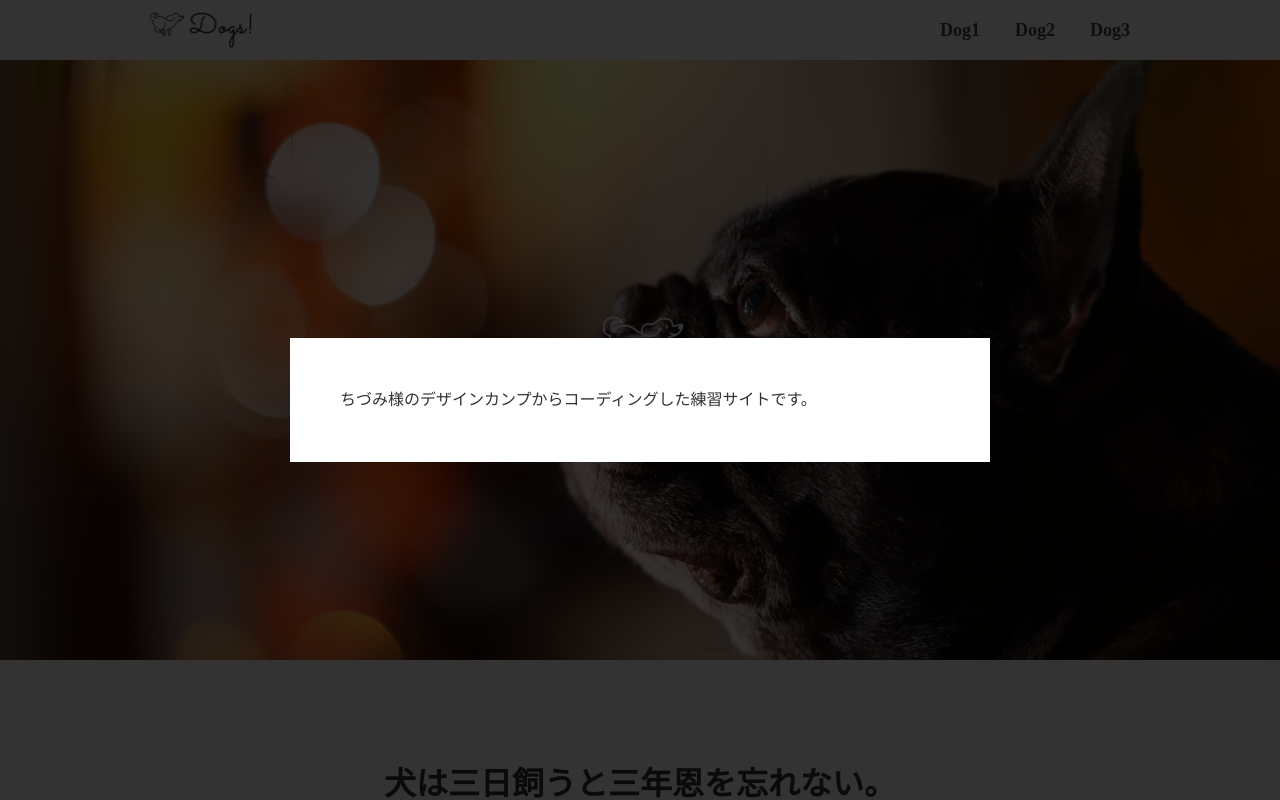
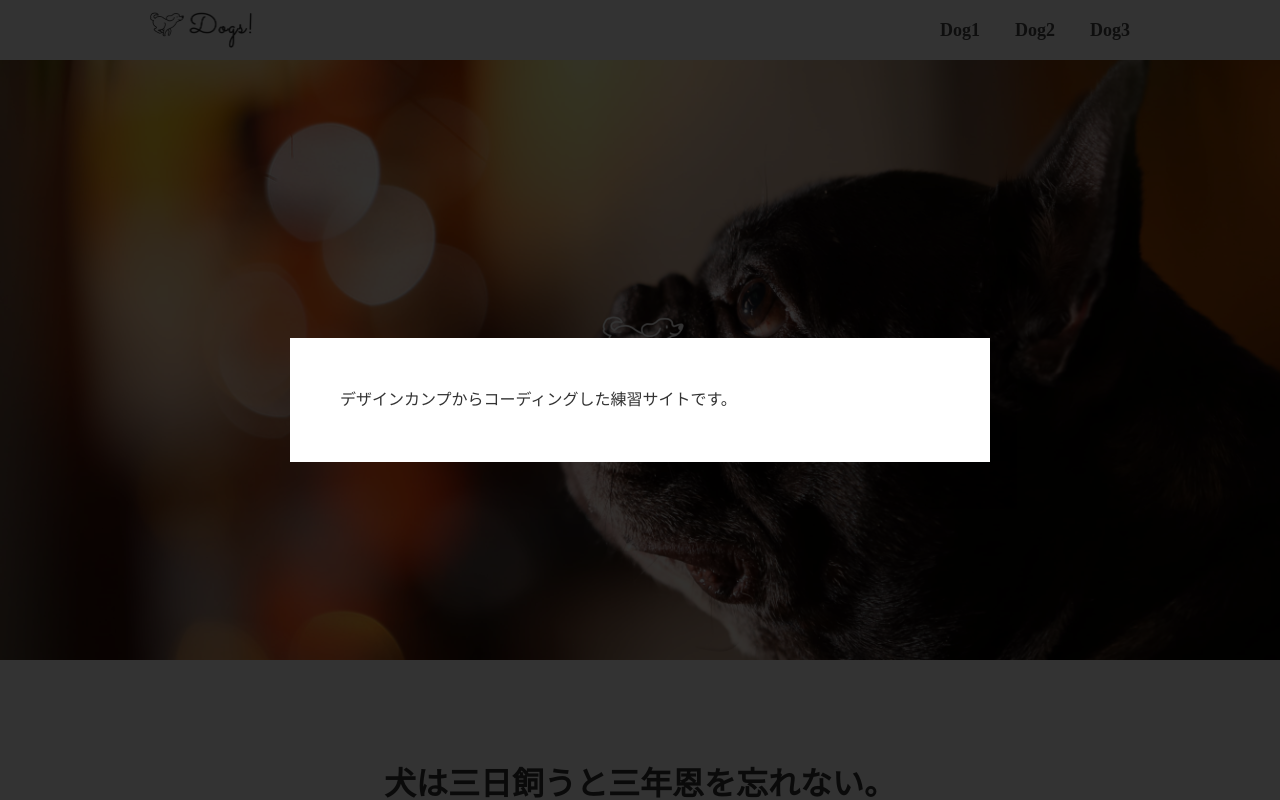
Before and after one commit to ozayou/tdog-practice, a plain HTML site: page index.html in a window 1280 px wide. Shown: the top 800 px of the page. Drawn offline with nearby package versions, Linux system fonts and the light colour scheme.

Commit message:
Update index.html

```diff
--- a/index.html
+++ b/index.html
@@ -191,7 +191,7 @@
   <div class="popup" id="js-popup">
     <div class="popup-inner">
       <div class="close-btn" id="js-close-btn"><i class="fas fa-times"></i></div>
-      <p>ちづみ様のデザインカンプからコーディングした練習サイトです。</p>
+      <p>デザインカンプからコーディングした練習サイトです。</p>
     </div>
     <div class="black-background" id="js-black-bg"></div>
   </div>
```
